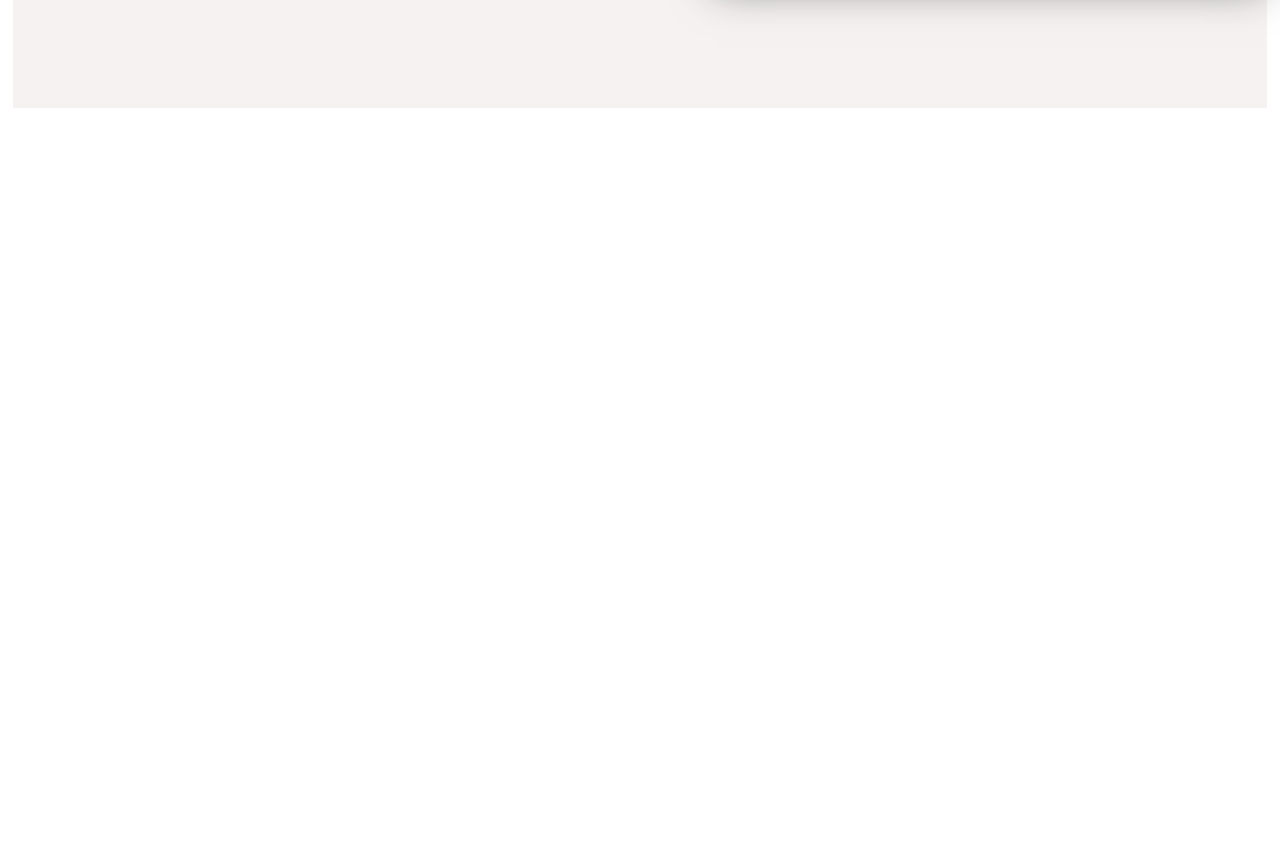
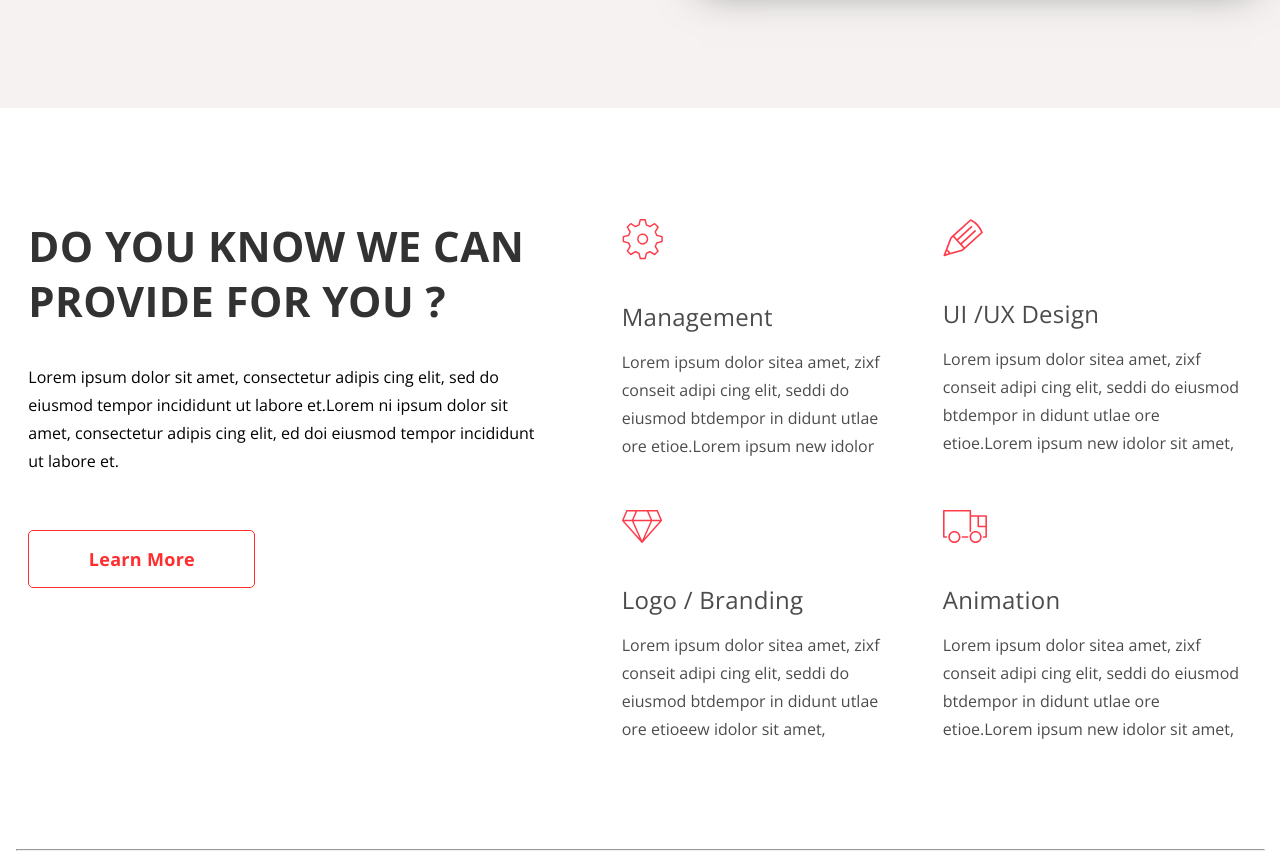
Before and after one commit to HoneyHunter/My-first-practise-of-HTML-and-CSS-landing., a plain HTML site: page index.html in a window 1280 px wide. Shown: the part 580-1431 px from the top of the page. Before the commit the page ends 800 px from the top, so only its background shows below. Drawn offline with nearby package versions, Linux system fonts and the light colour scheme.

Commit message:
A3.13: Finished block Services

```diff
--- a/css/style.css
+++ b/css/style.css
@@ -50,8 +50,14 @@
     flex-direction: column;
     min-height: 100vh;
     margin: 0;
-    padding-left: 1vw;
-    padding-right: 1vw;
+}
+
+h1, h2, h3, h4, h5, h6 {
+    margin: 0;
+}
+
+p {
+    margin: 0;
 }
 
 *,
@@ -71,9 +77,9 @@
     display: flex;
     justify-content: center;
     max-width: 1249px;
+    min-height: 89px;
     background-color: #000000;
     margin: 0 auto;
-    min-height: 89px;
 }
 .nav-menu {
     display: inline-flex;
@@ -119,11 +125,7 @@
     flex-grow: 1;
 }
 
-.intro__wrapper {
-
-}
-
-.intro__wrapper_color {
+.intro__wrapper{
     background-color: #f6f2f2;
 }
 
@@ -134,8 +136,11 @@
     margin: 0 auto;
     max-width: 1249px; /* Нужно создать container, а флекс-элементу ширину 100% */
     padding-top: 103px;
-    padding-bottom: 111px; /* 94px В образце*/
+    padding-bottom: 111px;
+    padding-left: 1vw;
+    padding-right: 1vw;
     background-color: #f6f2f2;
+
 }
 .intro__inner {
     display: flex;
@@ -179,36 +184,152 @@
     color: #000000;
     opacity: 0.7;
 }
-.intro-button {
+.action-button {
     display: flex;
     justify-content: center;
     align-items: center;
     width: 227px;
+    font-size: 18px;
+    font-weight: 700;
+    letter-spacing: 0.32px;
     border-radius: 5px;
     text-decoration: none;
-    padding: 16px 63px;
+    padding: 16px 57px;
     margin: 0 0 12px 0;
 
 }
-.intro-button_mod {
-    font-size: 18px;
-    font-weight: 700;
+.action-button_intro {
     color: #ffffff;
     background-color: #ff2d2d;
 }
-.intro-image__link {
+.intro__image {
     display: flex;
+    box-shadow: 0 -10px 40px 0 rgb(124, 124, 124);
+}
+.intro__image_image {
     width: 551px;
     height: 356px;
-    box-shadow: 0 -10px 40px 0 rgb(124, 124, 124);
+}
+
+/* Services
+================= */
+.services-container {
+    display: flex;
+    flex-wrap: wrap;
+    justify-content: space-between;
+    align-items: flex-start;
+    width: 100%;
+    max-width: 1249px;
+    margin: 0 auto;
+    padding-top: 111px;
+    padding-bottom: 56px;
+    padding-left: 1vw;
+    padding-right: 1vw;
+}
+
+.services__main-service {
+    display: flex;
+    flex-direction: column;
+    justify-content: space-between;
+    flex: 1 1 520px;
+    max-width: 520px;
+    margin-right: 50px;
+    margin-bottom: 50px;
+}
+.services__title {
+    max-width: 510px;
+    min-height: 87px;
+    font-size: 42px;
+    font-weight: 700;
     margin: 0;
-    padding: 0;
+    margin-bottom: 35px;
+    text-transform: uppercase;
+    line-height: 1.3;
+    letter-spacing: 0.42px;
+    color: #000000;
+    opacity: 0.8;
+}
+.services__text {
+    max-width: 510px;
+    min-height: 98px;
+    font-size: 16px;
+    font-weight: 400;
+    line-height: 1.75;
+    color: #000000;
+    margin-bottom: 55px;
+}
+
+.action-button_modified {
+    margin: 0;
+    color: #ff2d2d;
+    border: 1px solid #ff2d2d;
+    background-color: #ffffff;
+}
+
+.services__wrapper {
+    display: flex;
+    flex-wrap: wrap;
+    flex: 1 1;
+    max-width: 630px;
 
 }
-.intro-image__link-link {
-}
-.intro__image {
+.service-item {
+    max-width: 300px;
+    margin-bottom: 50px;
 }
 
+.service-item:nth-child(odd) {
+    width: 271px;
+    margin-right: 50px;
+}
 
-/* TODO Остановился на картинке. Получилось поднять её выше кнопки за счет присваивания картинке ширины и высоты.*/
+.service-item:nth-child(even) {
+    width: 300px;
+}
+.service-icon__wrapper {
+    display: flex;
+    justify-content: flex-start;
+    margin-bottom: 40px;
+}
+
+.service-item__title {
+    font-size: 24px;
+    font-weight: 400;
+    opacity: 0.7;
+    letter-spacing: 0.27px;
+    color: #000000;
+    margin-bottom: 15px;
+}
+
+.service-item__text {
+    width: 100%;
+    font-size: 16px;
+    font-weight: 400;
+    opacity: 0.7;
+    color: #000000;
+    line-height: 1.75;
+}
+
+.service-item__title_first {
+}
+
+.service-item__title_second {
+}
+.service-item__title_third {
+}
+.service-item__title_fourth {
+}
+
+/* Horizontal line
+================= */
+
+hr {
+    margin: 0 auto;
+    padding: 0;
+    max-width: 1249px;
+    height: 2px;
+    background-color: #ececec;;
+}
+
+/* Features
+================= */
--- a/index.html
+++ b/index.html
@@ -29,27 +29,73 @@
                     </li>
                 </ul>
             </nav>
-        </header>
+        </header> <!-- Header-->
     </div>
     <main class="main__block">
-        <div class="intro__wrapper intro__wrapper_color">
+        <div class="intro__wrapper">
             <article class="intro">
                 <div class="intro__inner">
                     <h1 class="intro__title intro__title_mod">Our strong<br>
                         <span class="intro__title_subtitle">organisation</span>
                     </h1>
                     <p class="intro__text">Lorem ipsum dolor sit amet, consectetur adipis cing elit, sed do eiusmod tempor incididunt  ut labore et. ectetur adig ipis cing elit, sed do eiusmod tempor incididunt.</p>
-                    <a href="#" class="intro-button intro-button_mod">Contact Us</a>
+                    <a href="#" class="action-button action-button_intro">Contact Us</a>
                 </div>
-                <div class="intro-image__link">
-                    <a href="" class="intro-image__link-link">
-                        <img class="intro__image" src="img/office.jpeg" alt="A photo of the office" width="551" height="356">
+                <div class="intro__image">
+                    <!-- <a class="intro__image_link" href="" > Не понимаю, куда дожна вести эта ссылка и зачем она нужна???-->
+                        <img class="intro__image_image" src="img/office.jpeg" alt="A photo of the office" width="551" height="356">
                     </a>
                 </div>
-            </article>
-        </div>
+            </article> <!--.intro-->
+        </div><!--Main block intro__wrapper-->
+
+        <article class="services-container">
+                <div class="services__main-service">
+                    <h2 class="services__title">Do you know we can<br>provide for you ?</h2>
+                    <p class="services__text">Lorem ipsum dolor sit amet, consectetur adipis cing elit, sed do eiusmod tempor incididunt ut labore et.Lorem ni ipsum dolor sit amet, consectetur adipis cing elit, ed doi eiusmod tempor incididunt ut labore et.</p>
+                    <a class="action-button action-button_modified" href="">Learn More</a>
+                </div><!--services__main-service-->
+
+                <div class="services__wrapper">
+                    <section class="service-item">
+                        <div class="service-icon__wrapper">
+                            <img class="service-item__icon" src="/img/icons/service_svg-1.svg" alt="gearwheel" width="41" height="41">
+                        </div>
+                        <h3 class="service-item__title service-item__title_first">Management</h3>
+                        <p class="service-item__text">Lorem ipsum dolor sitea amet, zixf conseit  adipi cing elit, seddi do eiusmod btdempor in didunt utlae ore etioe.Lorem ipsum new idolor</p>
+                    </section>
+                    <section class="service-item">
+                        <div class="service-icon__wrapper">
+                            <img class="service-item__icon" src="/img/icons/service_svg-2.svg" alt="pencil" width="40" height="38">
+                        </div>
+                        <h3 class="service-item__title service-item__title_second">UI /UX Design</h3>
+                        <p class="service-item__text">Lorem ipsum dolor sitea amet, zixf conseit  adipi cing elit, seddi do eiusmod btdempor in didunt utlae ore etioe.Lorem ipsum new idolor sit amet,</p>
+                    </section>
+                    <section class="service-item">
+                        <div class="service-icon__wrapper">
+                            <img class="service-item__icon" src="/img/icons/service_svg-3.svg" alt="diamond" width="40" height="33">
+                        </div>
+                        <h3 class="service-item__title service-item__title_third">Logo / Branding</h3>
+                        <p class="service-item__text">Lorem ipsum dolor sitea amet, zixf conseit  adipi cing elit, seddi do eiusmod btdempor in didunt utlae ore etioeew idolor sit amet,</p>
+                    </section>
+                    <section class="service-item">
+                        <div class="service-icon__wrapper">
+                            <img class="service-item__icon" src="/img/icons/service_svg-4.svg" alt="lorry" width="44" height="33">
+                        </div>
+                        <h3 class="service-item__title service-item__title_fourth">Animation</h3>
+                        <p class="service-item__text">Lorem ipsum dolor sitea amet, zixf conseit  adipi cing elit, seddi do eiusmod btdempor in didunt utlae ore etioe.Lorem ipsum new idolor sit amet,</p>
+                    </section>
+                </div> <!--.services__wrapper-->
+        </article> <!--.services-container-->
+        <hr>
+        <article class="features">
+
+        </article>
+
+
 
     </main>
+
 </body>
 
 </html>
```
Also changed, not shown: img/icons/service-1.png (renamed from img/service-1.png), img/icons/service-2.png (renamed from img/service-2.png), img/icons/service-3.png (renamed from img/service-3.png), img/icons/service-4.png (renamed from img/service-4.png), img/icons/service_svg-1.svg (added), img/icons/service_svg-2.svg (added), img/icons/service_svg-3.svg (added), img/icons/service_svg-4.svg (added).
